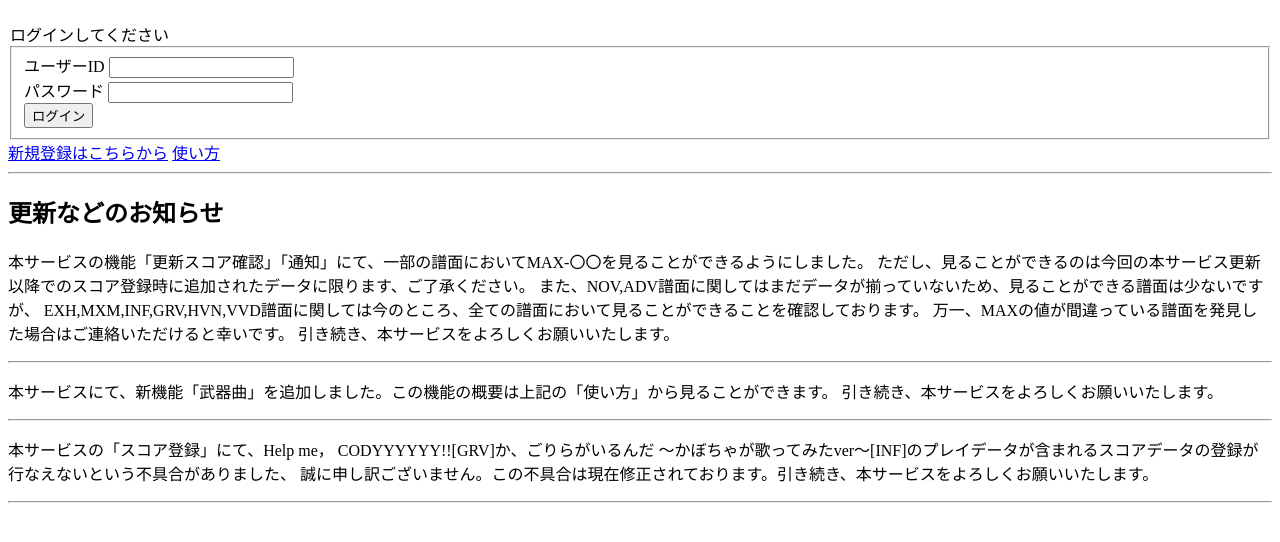
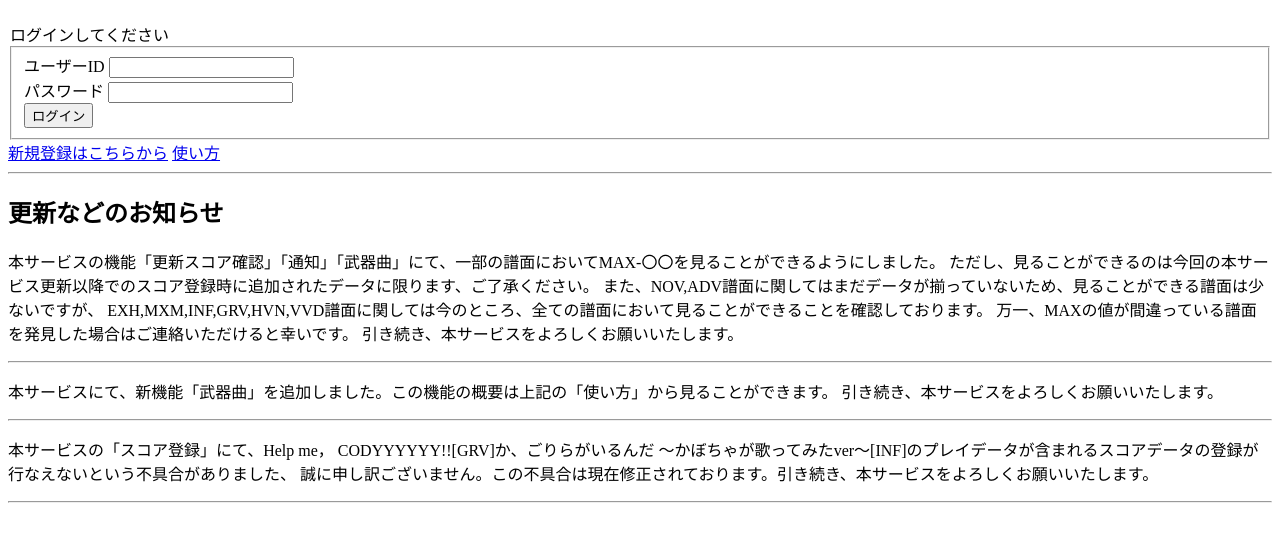
Before and after one commit to reiyiyi/SDVX-EXScoreTool, a Flask app: page /login in a window 1280 px wide. Shown: the part 67-609 px from the top of the page. Run offline with Flask 2, Linux system fonts and the light colour scheme.

Commit message:
お知らせ更新

```diff
--- a/templates/login.html
+++ b/templates/login.html
@@ -36,7 +36,7 @@
     <hr>
     <h2>更新などのお知らせ</h2>
     <p>
-        本サービスの機能「更新スコア確認」「通知」にて、一部の譜面においてMAX-〇〇を見ることができるようにしました。
+        本サービスの機能「更新スコア確認」「通知」「武器曲」にて、一部の譜面においてMAX-〇〇を見ることができるようにしました。
         ただし、見ることができるのは今回の本サービス更新以降でのスコア登録時に追加されたデータに限ります、ご了承ください。
         また、NOV,ADV譜面に関してはまだデータが揃っていないため、見ることができる譜面は少ないですが、
         EXH,MXM,INF,GRV,HVN,VVD譜面に関しては今のところ、全ての譜面において見ることができることを確認しております。
```
